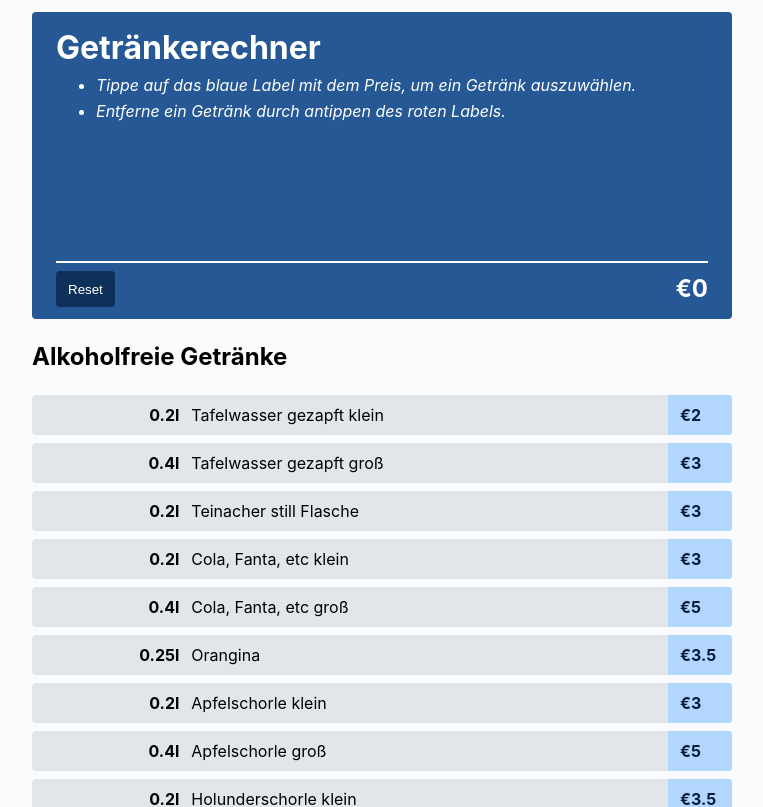
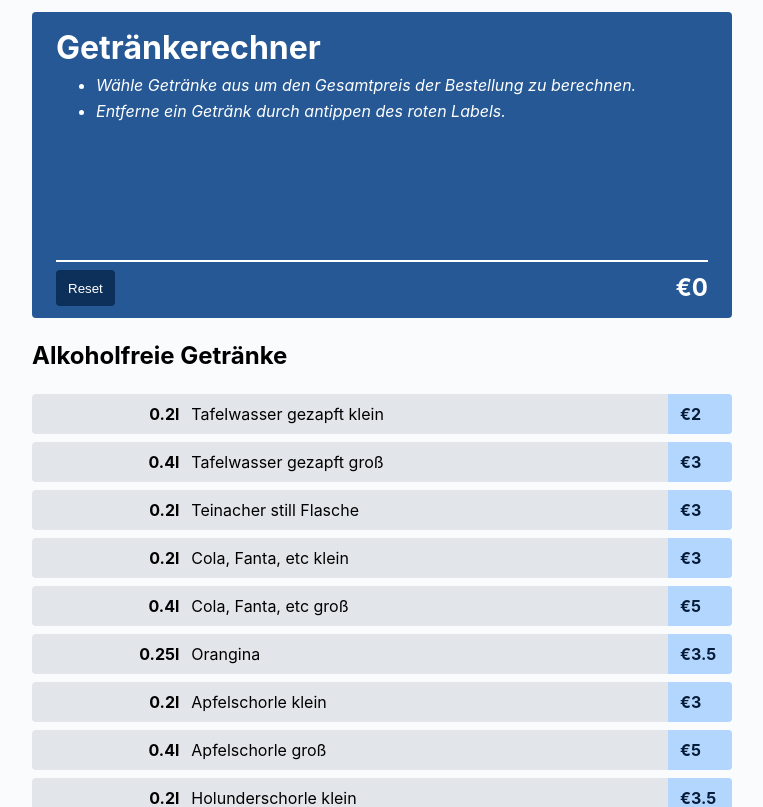
Before and after one commit to Yannik195/getraenkerechner, a React (Vite) app: page / in a window 1280 px wide. Shown: the top 807 px of the page, without its empty margins (258-1021 px from the left). Built offline with nearby package versions, Linux system fonts and the light colour scheme.

Commit message:
fix gap + descirption text

```diff
--- a/src/CardSum.jsx
+++ b/src/CardSum.jsx
@@ -9,8 +9,7 @@ function CardSum({ orderList }) {
         {orderList.length === 0 && (
           <ul style={{ fontStyle: "italic", margin: "0" }}>
             <li>
-              Tippe auf das blaue Label mit dem Preis, um ein Getränk
-              auszuwählen.
+              Wähle Getränke aus um den Gesamtpreis der Bestellung zu berechnen.
             </li>
             <li>Entferne ein Getränk durch antippen des roten Labels.</li>
           </ul>
--- a/src/Sum.module.css
+++ b/src/Sum.module.css
@@ -5,6 +5,7 @@
   padding: 12px 24px;
   position: sticky;
   top: 0;
+  margin-top: -1px;
 }
 
 .sum hr {
```
